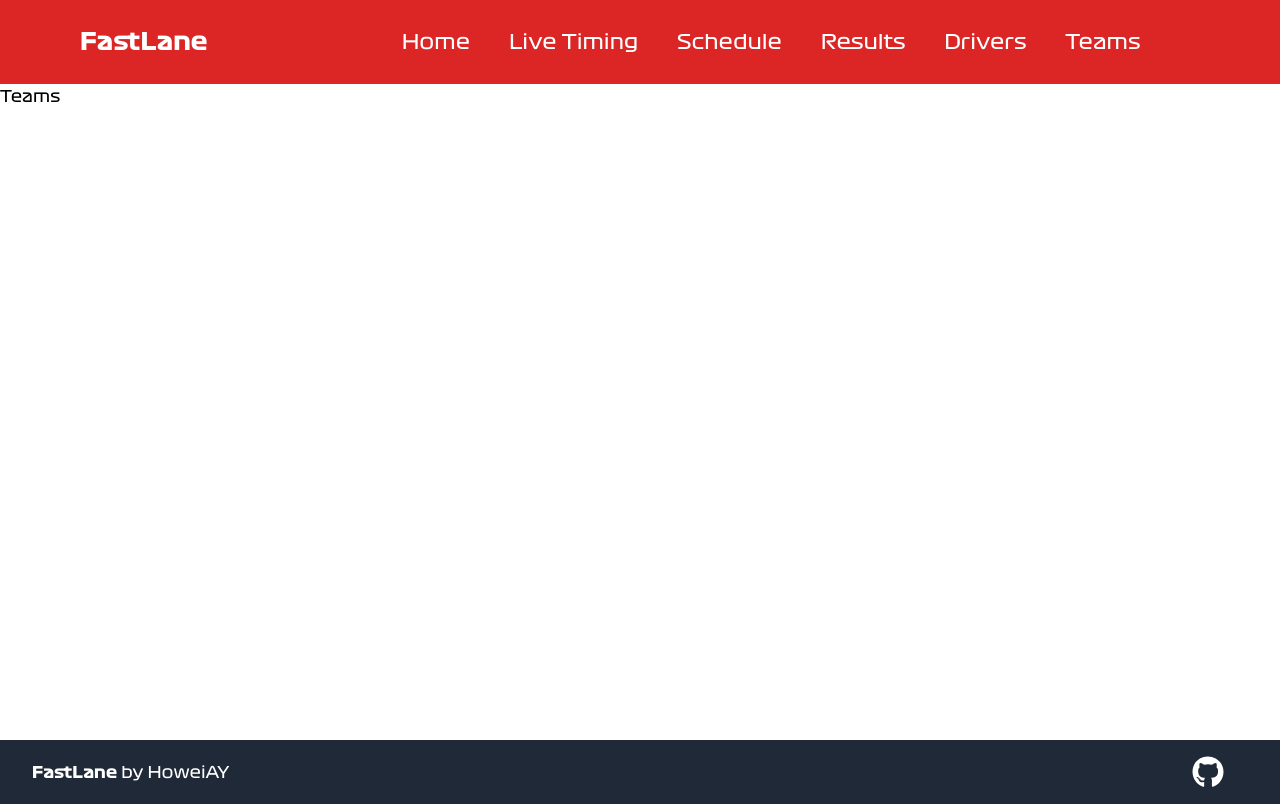
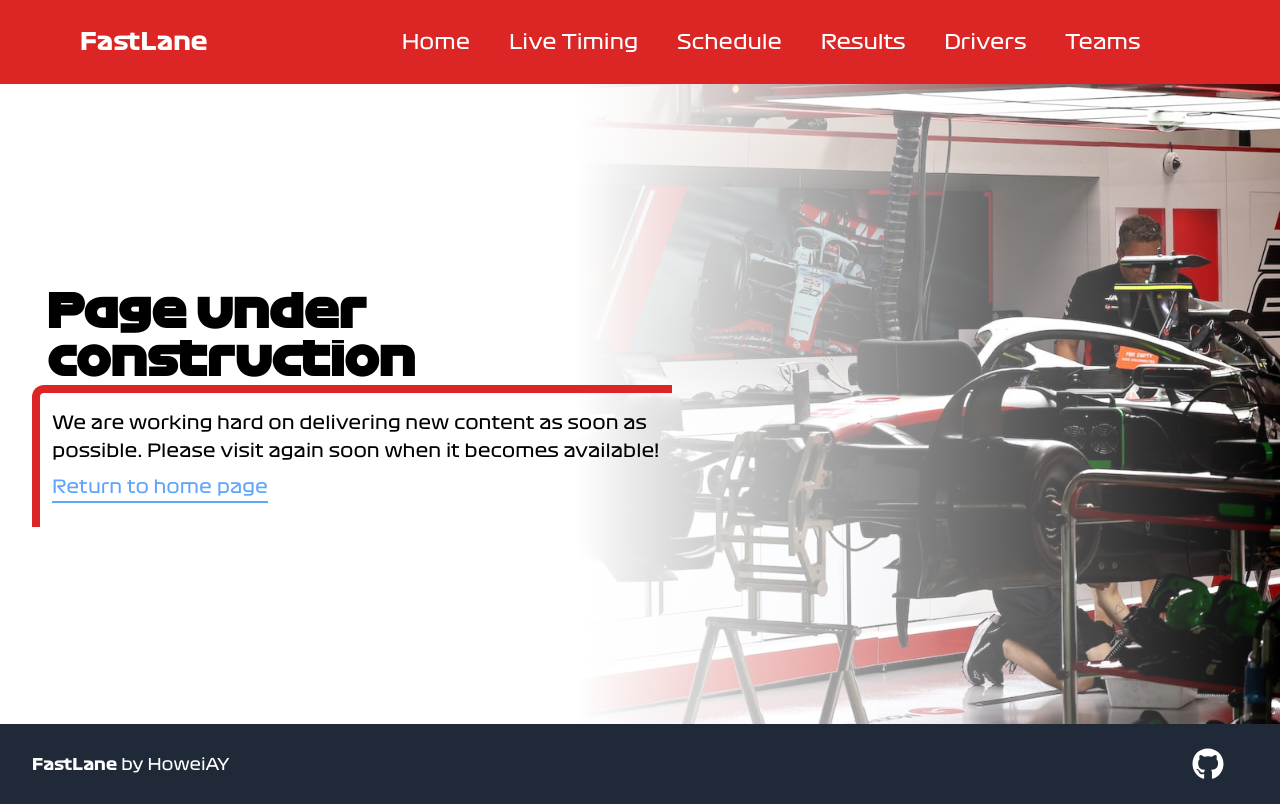
Before and after one commit to HoweiAY/fastlane-f1, a React (Vite) app in the folder frontend/: page /teams in a window 1280 px wide. Built offline with nearby package versions, Linux system fonts and the light colour scheme.

Commit message:
Added pages to display for unfinished pages (Drivers and Teams pages)

```diff
--- a/frontend/src/components/footer/Footer.jsx
+++ b/frontend/src/components/footer/Footer.jsx
@@ -5,7 +5,7 @@ const githubLink = "https://github.com/HoweiAY/fastlane-f1";
 
 const Footer = () => {
     return (
-        <footer className="flex flex-row justify-between items-center p-8 max-md:px-4 mt-auto max-h-14 bg-gray-800 text-base max-md:text-sm text-white">
+        <footer className="flex flex-row justify-between items-center p-8 max-md:px-4 mt-auto max-h-[10vh] bg-gray-800 text-base max-md:text-sm text-white">
             <p>
                 <span className="font-f1-b">FastLane</span> by HoweiAY
             </p>
--- a/frontend/src/pages/drivers/Drivers.jsx
+++ b/frontend/src/pages/drivers/Drivers.jsx
@@ -1,6 +1,8 @@
+import UnfinishedPage from "../error/UnfinishedPage";
+
 const Drivers = () => {
     return (
-        <h1>Drivers</h1>
+        <UnfinishedPage />
     );
 };
 
--- /dev/null
+++ b/frontend/src/pages/error/UnfinishedPage.jsx
@@ -0,0 +1,34 @@
+import { Link } from "react-router-dom";
+
+import unfinishedBackgroundImage from "../../assets/images/common/unfinished_bg_1.png";
+
+const UnfinishedPage = () => {
+    return (
+        <main
+            className="min-h-[80vh] bg-right bg-cover bg-no-repeat"
+            style={{
+                "backgroundImage": `url(${unfinishedBackgroundImage})`
+            }}
+        >
+            <div className="flex justify-start max-md:justify-center items-center min-h-[80vh] w-full md:bg-gradient-to-r md:from-white md:via-45% md:via-white md:to-transparent max-md:bg-white max-md:bg-opacity-80">
+                <section className="flex flex-col justify-center items-start m-8 w-1/2 max-md:w-9/12 h-1/2">
+                    <h1 className="px-4 py-1 font-f1-bl text-5xl max-md:text-xl max-lg:text-3xl">
+                        Page under construction
+                    </h1>
+                    <p className="border-s-8 border-t-8 border-red-600 rounded-tl-xl px-3 py-4 text-lg max-lg:text-base">
+                        We are working hard on delivering new content as soon as possible. Please visit again soon when it becomes available!
+                        <Link
+                            className="block my-2 w-fit text-blue-400 max-md:text-blue-500 border-b-2 border-blue-400 max-md:border-blue-500 max-lg:text-base max-md:text-sm"
+                            to="/"
+                        >
+                            Return to home page
+                        </Link>
+                    </p>
+                </section>
+
+            </div>
+        </main>
+    )
+};
+
+export default UnfinishedPage;
--- a/frontend/src/pages/schedule/Schedule.jsx
+++ b/frontend/src/pages/schedule/Schedule.jsx
@@ -41,7 +41,7 @@ const Schedule = () => {
     }
 
     return (
-        <main className="mb-10">
+        <main className="mb-10 min-h-[90vh]">
             <header className="flex flex-col justify-center items-center mt-7 mx-7">
                 <h1 className="md:rounded-bl-3xl border-b-8 max-md:border-b-2 max-lg:border-b-4 md:border-s-4 lg:border-s-8 border-solid border-red-600 max-md:border-gray-800 px-6 py-4 font-f1-bl text-5xl max-md:text-3xl max-lg:text-4xl text-center">
                     Full FORMULA 1 Schedule {season}
--- a/frontend/src/pages/teams/Teams.jsx
+++ b/frontend/src/pages/teams/Teams.jsx
@@ -1,6 +1,7 @@
+import UnfinishedPage from "../error/UnfinishedPage";
 const Teams = () => {
     return (
-        <h1>Teams</h1>
+        <UnfinishedPage />
     );
 };
 
```
Also changed, not shown: frontend/src/assets/images/common/unfinished_bg_1.png (added).
